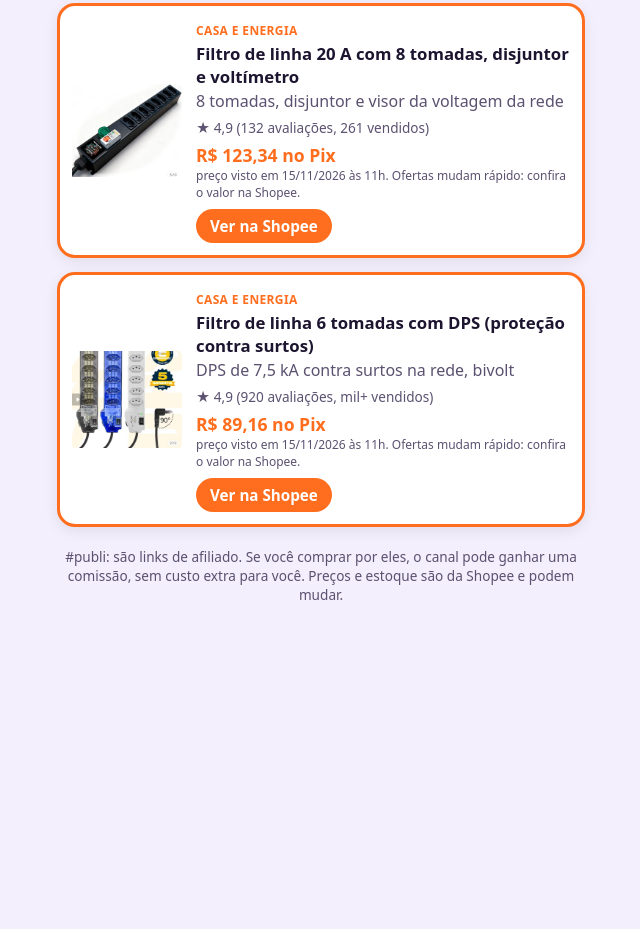
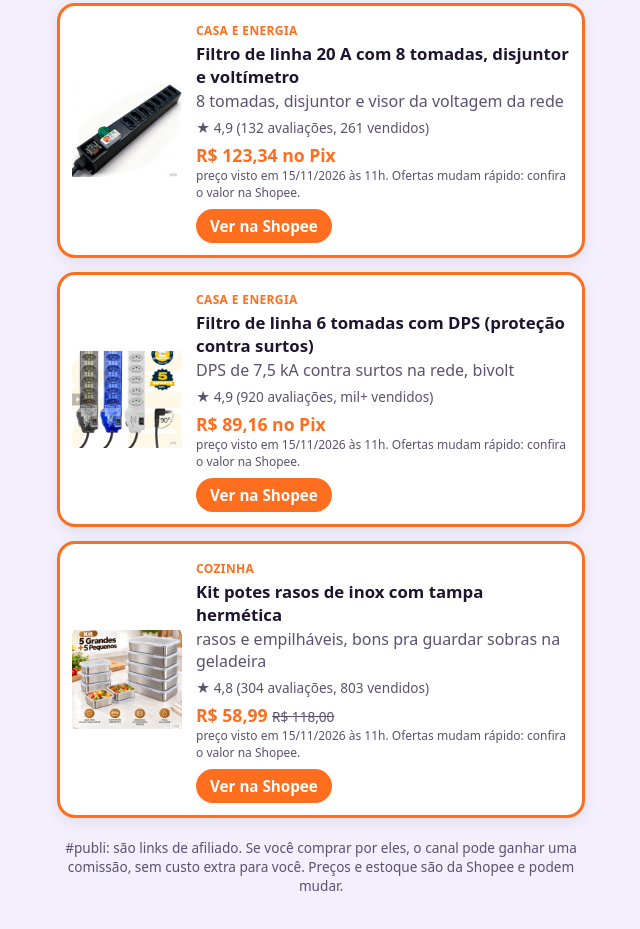
Before and after one commit to BrunoFantinato/achadinhos, a plain HTML site: page index.html in a window 1280 px wide. Shown: the part 1239-2168 px from the top of the page, without its empty margins (319-959 px from the left). Before the commit the page ends 1905 px from the top, so only its background shows below. Drawn offline with Linux system fonts and the light colour scheme.

Commit message:
Atualiza achadinhos (7 produtos)

```diff
--- a/index.html
+++ b/index.html
@@ -79,6 +79,14 @@
     <span class="nota">★ 4,9 (920 avaliações, mil+ vendidos)</span><span class="preco">R$ 89,16 no Pix</span><span class="visto">preço visto em 15/11/2026 às 11h. Ofertas mudam rápido: confira o valor na Shopee.</span>
     <span class="btn">Ver na Shopee</span></span>
   </a>
+  <a class="card" href="https://s.shopee.com.br/7pupv9wBEh" target="_blank" rel="noopener sponsored" data-cat="Cozinha" data-busca="kit potes rasos de inox com tampa hermética rasos e empilháveis, bons pra guardar sobras na geladeira cozinha comida quente sobras geladeira pote raso marmita organizar cozinha comida">
+    <img src="img/potes_inox.jpg" alt="Kit potes rasos de inox com tampa hermética" loading="lazy"><span class="info">
+    <span class="tag">Cozinha</span>
+    <span class="nome">Kit potes rasos de inox com tampa hermética</span>
+    <span class="sub">rasos e empilháveis, bons pra guardar sobras na geladeira</span>
+    <span class="nota">★ 4,8 (304 avaliações, 803 vendidos)</span><span class="preco">R$ 58,99 <s>R$ 118,00</s></span><span class="visto">preço visto em 15/11/2026 às 11h. Ofertas mudam rápido: confira o valor na Shopee.</span>
+    <span class="btn">Ver na Shopee</span></span>
+  </a>
  <p id="nada" hidden>Nada encontrado. Tente outra palavra.</p>
  <p class="aviso">#publi: são links de afiliado. Se você comprar por eles, o canal pode ganhar uma comissão, sem custo extra para você. Preços e estoque são da Shopee e podem mudar.</p>
 </main>
```
Also changed, not shown: img/potes_inox.jpg (added).
